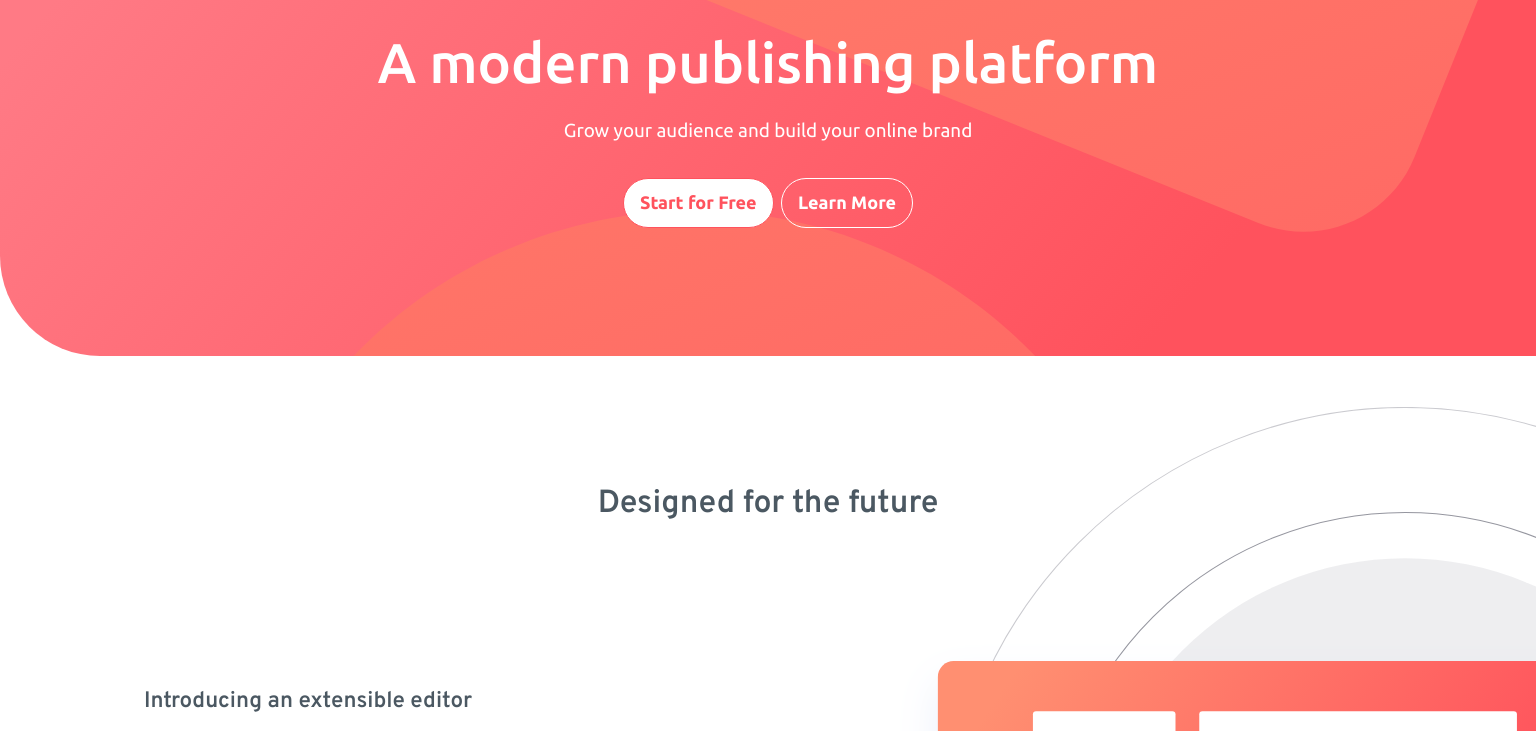
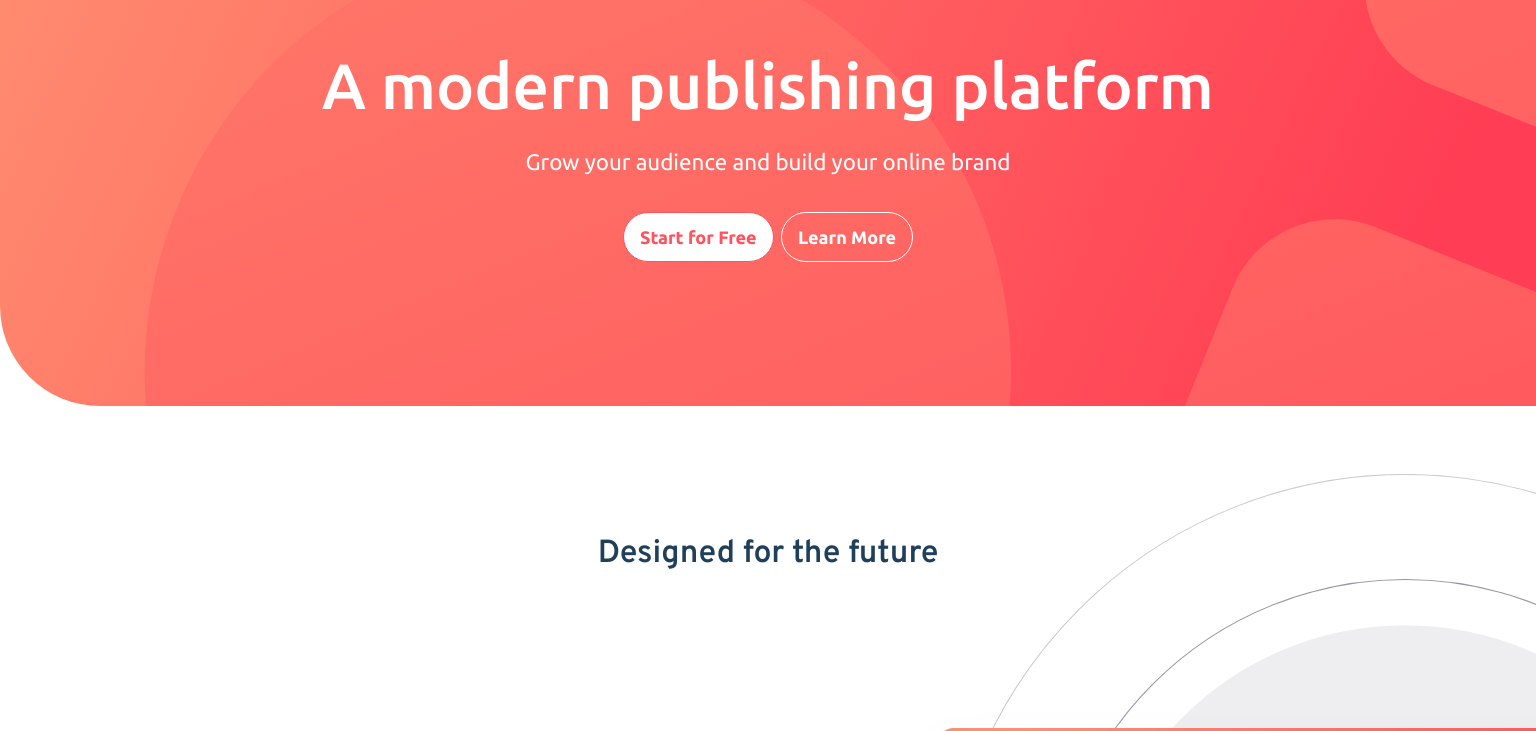
Before and after one commit to SiewTS/blogr-landing, a website: page dist_2/index.html in a window 1536 px wide. Shown: the part 171-902 px from the top of the page. Drawn offline with Linux system fonts and the light colour scheme.

Commit message:
fix home banner

```diff
--- a/dist_2/index.html
+++ b/dist_2/index.html
@@ -20,6 +20,12 @@
     <body>
         <!-- header -->
         <header class="header">
+            <img
+                class="header__img"
+                src="../dist_2/images/bg-pattern-intro.svg"
+                alt=""
+                srcset=""
+            />
             <nav class="header__nav">
                 <!-- nav header -->
                 <div class="nav__nav-header">
--- a/dist_2/scss/layout/_content-1.scss
+++ b/dist_2/scss/layout/_content-1.scss
@@ -6,12 +6,16 @@
     line-height: 1.3;
 }
 .txt-title {
-    font-size: 1.3rem;
+    font-size: 1.6rem;
+    color: $vd-blue;
 }
 .content-1__flex-ctn {
     display: flex;
     flex-direction: column;
     align-items: center;
+}
+.flex-ctn__img {
+    margin: 1rem 0;
 }
 .img__mobile-img {
     display: block;
@@ -19,35 +23,48 @@
 .img__desktop-img {
     display: none;
 }
+.flex-ctn__desc {
+    padding: 0 1.2rem;
+}
 .desc__ctn {
     text-align: center;
     padding: 0 1rem;
     max-width: 640px;
 }
 .ctn__title {
-    margin-bottom: 0;
-    font-size: 1.15rem;
+    font-size: 1.5rem;
+    margin: 2rem 2rem 1rem;
+}
+@media (min-width: 480px) {
+    .txt-title {
+        font-size: 1.8rem;
+    }
+    .ctn__title {
+        font-size: 1.7rem;
+        margin: 2rem 3rem 1rem;
+    }
 }
 @media (min-width: 640px) {
     .txt-title {
-        font-size: 1.6rem;
+        font-size: 2rem;
     }
     .ctn__title {
-        font-size: 1.2rem;
+        font-size: 1.9rem;
+        margin: 2rem 4rem 1rem;
     }
 }
 @media (min-width: 1024px) {
     .content-1 {
         overflow: hidden;
     }
-    .txt-title {
-        font-size: 1.8rem;
-    }
+    // .txt-title {
+    //     font-size: 1.8rem;
+    // }
     .content-1__flex-ctn {
         flex-direction: row;
         justify-content: space-between;
         position: relative;
-        top: -8rem;
+        top: -11rem;
     }
     .flex-ctn__img {
         order: 2;
@@ -69,16 +86,21 @@
             text-align: left;
         }
         &__title {
-            font-size: 1.35rem;
+            font-size: 1.6rem;
+            margin-left: 0;
+            margin-right: 0;
         }
     }
 }
 @media (min-width: 1281px) {
-    .txt-title {
-        font-size: 1.85rem;
+    .content-1__flex-ctn {
+        top: -8rem;
     }
+    // .txt-title {
+    //     font-size: 1.85rem;
+    // }
     .ctn__title {
-        font-size: 1.38rem;
+        font-size: 1.7rem;
     }
     .img__desktop-img {
         transform: scale(1);
@@ -88,12 +110,12 @@
     }
 }
 @media (min-width: 1536px) {
-    .txt-title {
-        font-size: 2rem;
-    }
-    .ctn__title {
-        font-size: 1.4rem;
-    }
+    // .txt-title {
+    //     font-size: 2rem;
+    // }
+    // .ctn__title {
+    //     font-size: 1.4rem;
+    // }
     .img__desktop-img {
         transform: scale(1.05);
         position: relative;
--- a/dist_2/scss/layout/_header.scss
+++ b/dist_2/scss/layout/_header.scss
@@ -2,19 +2,31 @@
 
 .header {
     height: auto;
-    padding: 2rem 1rem;
-    background: linear-gradient(130deg, $vl-red 10%, $l-red 80%);
+    padding: 4rem 1.8rem;
+    background: linear-gradient(
+        115deg,
+        $gradient-vl-red 0%,
+        $gradient-l-red 90%
+    );
     border-bottom-left-radius: $radius-lg;
     position: relative;
     overflow: hidden;
     z-index: 10;
 
-    &::after {
-        content: url(../images/bg-pattern-intro.svg);
+    // &::after {
+    //     content: url(../images/bg-pattern-intro.svg);
+    //     transform: scale(0.4);
+    //     position: absolute;
+    //     top: -59rem;
+    //     left: -64rem;
+    // }
+
+    &__img {
+        position: absolute;
+        z-index: 20;
+        top: -74rem;
+        left: -80rem;
         transform: scale(0.4);
-        position: absolute;
-        top: -59rem;
-        left: -64rem;
     }
 }
 .header__nav,
@@ -45,12 +57,12 @@
 }
 .cta__title {
     margin: 0;
-    font-size: 1.7rem;
+    font-size: 2rem;
     font-weight: $fw500;
 }
 .cta__subtitle {
     margin: 0.5rem 0 2rem;
-    font-size: 0.85rem;
+    font-size: 1.1rem;
     font-weight: $fw300;
 }
 .btn-ctn__btn {
@@ -72,88 +84,136 @@
 }
 @media (min-width: 480px) {
     .header {
-        &::after {
+        // &::after {
+        //     transform: scale(0.45);
+        //     left: -61rem;
+        // }
+        &__img {
+            top: -74rem;
+            left: -76rem;
             transform: scale(0.45);
-            left: -61rem;
         }
+    }
+    .cta__title {
+        font-size: 2.7rem;
+    }
+    .cta__subtitle {
+        font-size: 1.35rem;
     }
 }
 @media (min-width: 640px) {
     .header {
-        padding: 2.5rem 1.5rem;
-        &::after {
-            transform: scale(0.5);
-            top: -62rem;
-            left: -58rem;
+        // &::after {
+        //     transform: scale(0.5);
+        //     top: -62rem;
+        //     left: -58rem;
+        // }
+        &__img {
+            top: -83rem;
+            left: -68rem;
         }
     }
     .cta__title {
-        font-size: 2.2rem;
+        font-size: 3rem;
+        margin: 0 3.5rem;
     }
     .cta__subtitle {
-        font-size: 0.95rem;
+        margin: 0.5rem 6.5rem 2rem;
     }
 }
 @media (min-width: 768px) {
     .header {
-        &::after {
-            transform: scale(0.55);
-            top: -63rem;
-            left: -55rem;
+        // &::after {
+        //     transform: scale(0.55);
+        //     top: -63rem;
+        //     left: -55rem;
+        // }
+        &__img {
+            top: -81rem;
+            left: -62rem;
+            transform: scale(0.6);
         }
+    }
+    .cta__title {
+        font-size: 3.1rem;
+        margin: 0 6.5rem;
+    }
+    .cta__subtitle {
+        margin: 0.5rem 9.5rem 2rem;
     }
 }
 @media (min-width: 1024px) {
     .header {
-        padding: 3rem 4rem;
+        padding: 4rem 6rem;
 
-        &::after {
-            transform: scale(0.9);
-            top: -68rem;
-            left: -31rem;
+        // &::after {
+        //     transform: scale(0.9);
+        //     top: -68rem;
+        //     left: -31rem;
+        // }
+        &__img {
+            top: -85rem;
+            left: -47rem;
+            transform: scale(0.8);
         }
     }
     .header__nav {
         flex-direction: row;
     }
     .cta__title {
-        font-size: 2.6rem;
+        margin: 0 3rem;
     }
     .cta__subtitle {
-        font-size: 0.98rem;
+        font-size: 1.1rem;
     }
 }
 @media (min-width: 1281px) {
     .header {
-        padding: 3rem 6rem;
+        padding: 4rem 8rem;
 
-        &::after {
-            transform: scale(1);
-            left: -20rem;
-            top: -66rem;
+        // &::after {
+        //     transform: scale(1);
+        //     left: -20rem;
+        //     top: -66rem;
+        // }
+        &__img {
+            top: -84rem;
+            left: -34rem;
+            transform: scale(0.9);
         }
     }
     .cta__title {
-        font-size: 3.1rem;
+        font-size: 3.4rem;
     }
     .cta__subtitle {
-        font-size: 1rem;
+        font-size: 1.2rem;
     }
 }
 @media (min-width: 1536px) {
     .header {
-        padding: 3rem 9rem;
+        padding: 4rem 9rem;
 
-        &::after {
-            transform: scale(1.2);
-            top: -65rem;
-            left: -11rem;
+        // &::after {
+        //     transform: scale(1.2);
+        //     top: -65rem;
+        //     left: -11rem;
+        // }
+        &__img {
+            top: -83rem;
+            left: -22rem;
+            transform: scale(1.1);
         }
     }
+    .nav__nav-header {
+        width: 13%;
+    }
     .cta__title {
-        font-size: 3.5rem;
+        font-size: 4rem;
     }
     .cta__subtitle {
-        font-size: 1.18rem;
+        font-size: 1.4rem;
+    }
+    .nav-opt__login-ctn {
+        width: 30%;
     }
 }
--- a/dist_2/scss/layout/_nav.scss
+++ b/dist_2/scss/layout/_nav.scss
@@ -25,7 +25,7 @@
     z-index: 30;
     width: 100%;
     height: 100%;
-    padding-top: 2.8rem;
+    padding-top: 3.8rem;
     overflow: auto;
     // background-color: rgba(255, 255, 255, 0.7);
     background-color: transparent;
@@ -53,7 +53,7 @@
     border-radius: $radius-sm;
 }
 .title__arr {
-    margin: 0 0.2rem;
+    margin: 0 0.5rem;
 
     &--show {
         display: inline;
@@ -85,7 +85,7 @@
 .container__drop-down {
     width: 80%;
     height: auto;
-    margin: 0.5rem 0 0;
+    margin: 2rem 0 0;
     padding: 1rem 0;
     background-color: $gray-blue;
     border-radius: $radius-sm;
```
Also changed, not shown: dist_2/css/layout/content-1.css (deleted), dist_2/css/layout/content-2.css (deleted), dist_2/css/style.css, dist_2/public/style.css, 2 other files.
